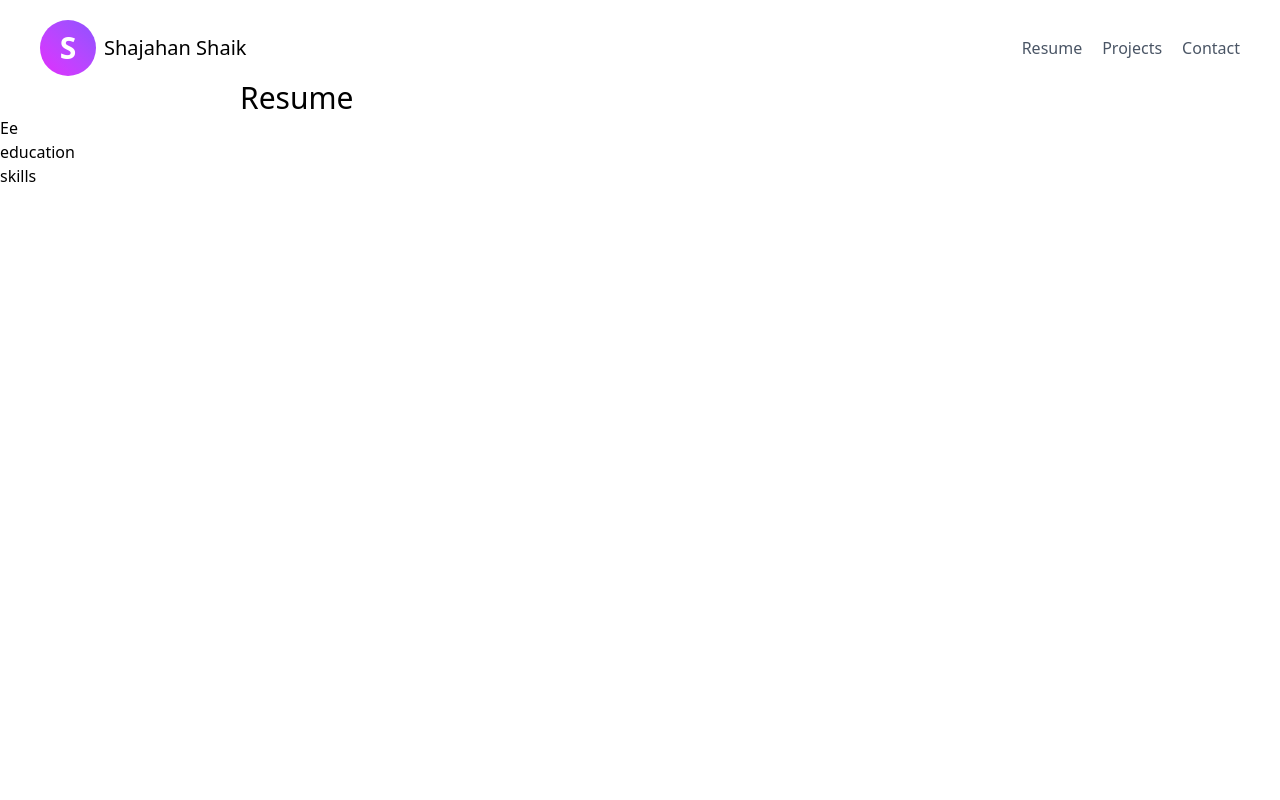
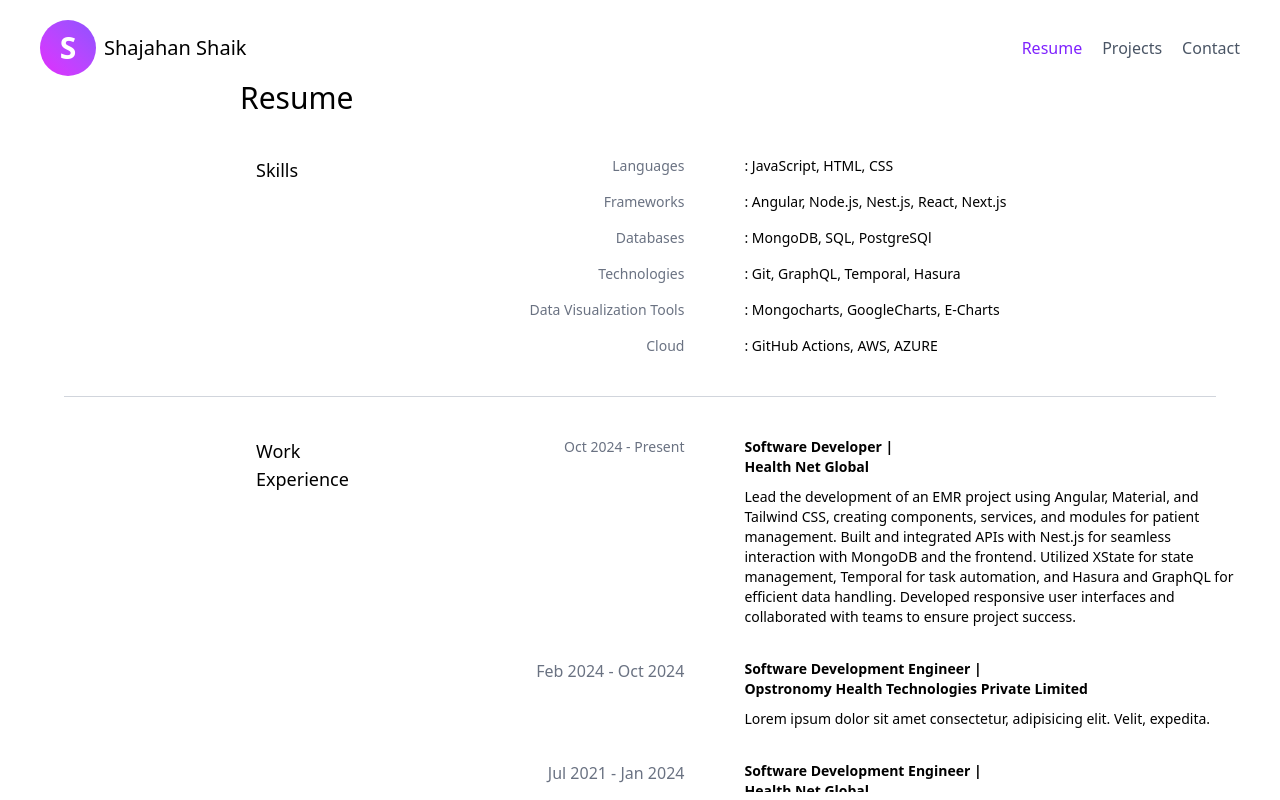
Before and after one commit to shajahansheik/portfolio, a Next.js app: page /resume in a window 1280 px wide. Built offline with nearby package versions, Linux system fonts and the light colour scheme.

Commit message:
resume page created

```diff
--- a/app/components/bottomnav.tsx
+++ b/app/components/bottomnav.tsx
@@ -1,13 +1,40 @@
+import Link from 'next/link'
 import React from 'react'
 
 export default function BottomNav() {
   return (
-    <div className='flex items-center justify-between border-t mx-32 font-sans text-sm py-4 px-20'>
-      <div className='flex flex-col space-y-1'><span className='text-gray-400'>Email</span><span>shajahan.j2se@gmail.com</span></div>
+    <>
+    <div className='mx-16 text-gray-300'><hr/></div>
+    <div className='flex items-center justify-between  mx-32 font-sans text-sm py-4 px-20'>
+      <div className='flex flex-col space-y-1'><span className='text-gray-400'>Email</span><span><a href="mailto:shajahan.j2se@gmail.com" className="hover:text-gray-900">
+                  shajahan.j2se@gmail.com
+                  </a></span></div>
       <div className='flex flex-col space-y-1'>
         <span className='text-gray-400'>Follow Me</span>
         <div className='flex space-x-0.5'>
+          <Link href='https://www.linkedin.com/in/shajahan-shaik-22b012195/' target='_blank'>
             <span><svg width="25px" height="25px" viewBox="0 0 16 16" xmlns="http://www.w3.org/2000/svg" fill="none"><path fill="#0A66C2" d="M12.225 12.225h-1.778V9.44c0-.664-.012-1.519-.925-1.519-.926 0-1.068.724-1.068 1.47v2.834H6.676V6.498h1.707v.783h.024c.348-.594.996-.95 1.684-.925 1.802 0 2.135 1.185 2.135 2.728l-.001 3.14zM4.67 5.715a1.037 1.037 0 01-1.032-1.031c0-.566.466-1.032 1.032-1.032.566 0 1.031.466 1.032 1.032 0 .566-.466 1.032-1.032 1.032zm.889 6.51h-1.78V6.498h1.78v5.727zM13.11 2H2.885A.88.88 0 002 2.866v10.268a.88.88 0 00.885.866h10.226a.882.882 0 00.889-.866V2.865a.88.88 0 00-.889-.864z" /></svg></span>
+          </Link>
+          <Link href='https://github.com/shajahansheik' target='_blank'>
+            <svg width="24px" height="24px" viewBox="0 0 20 20" version="1.1" xmlns="http://www.w3.org/2000/svg">
+
+              <title>github [#142]</title>
+              <desc>Created with Sketch.</desc>
+              <defs>
+
+              </defs>
+              <g id="Page-1" stroke="none" strokeWidth="1" fill="none" fillRule="evenodd">
+                <g id="Dribbble-Light-Preview" transform="translate(-140.000000, -7559.000000)" fill="#000000">
+                  <g id="icons" transform="translate(56.000000, 160.000000)">
+                    <path d="M94,7399 C99.523,7399 104,7403.59 104,7409.253 C104,7413.782 101.138,7417.624 97.167,7418.981 C96.66,7419.082 96.48,7418.762 96.48,7418.489 C96.48,7418.151 96.492,7417.047 96.492,7415.675 C96.492,7414.719 96.172,7414.095 95.813,7413.777 C98.04,7413.523 100.38,7412.656 100.38,7408.718 C100.38,7407.598 99.992,7406.684 99.35,7405.966 C99.454,7405.707 99.797,7404.664 99.252,7403.252 C99.252,7403.252 98.414,7402.977 96.505,7404.303 C95.706,7404.076 94.85,7403.962 94,7403.958 C93.15,7403.962 92.295,7404.076 91.497,7404.303 C89.586,7402.977 88.746,7403.252 88.746,7403.252 C88.203,7404.664 88.546,7405.707 88.649,7405.966 C88.01,7406.684 87.619,7407.598 87.619,7408.718 C87.619,7412.646 89.954,7413.526 92.175,7413.785 C91.889,7414.041 91.63,7414.493 91.54,7415.156 C90.97,7415.418 89.522,7415.871 88.63,7414.304 C88.63,7414.304 88.101,7413.319 87.097,7413.247 C87.097,7413.247 86.122,7413.234 87.029,7413.87 C87.029,7413.87 87.684,7414.185 88.139,7415.37 C88.139,7415.37 88.726,7417.2 91.508,7416.58 C91.513,7417.437 91.522,7418.245 91.522,7418.489 C91.522,7418.76 91.338,7419.077 90.839,7418.982 C86.865,7417.627 84,7413.783 84,7409.253 C84,7403.59 88.478,7399 94,7399" id="github-[#142]">
+
+                    </path>
+                  </g>
+                </g>
+              </g>
+            </svg>
+          </Link>
+          <Link href='https://www.instagram.com/shajahan__shaik/' target='_blank'>
             <span>
               <svg width="25px" height="25px" viewBox="0 0 32 32" fill="none" xmlns="http://www.w3.org/2000/svg">
                 <rect x="2" y="2" width="28" height="28" rx="6" fill="url(#paint0_radial_87_7153)" />
@@ -36,9 +63,11 @@ export default function BottomNav() {
                 </defs>
               </svg>
             </span>
+          </Link>
         </div>
       </div>
       <div className='flex flex-col space-y-1'><span className='text-gray-400'>Location</span><span>Hyderabad, Telangana</span></div>
     </div>
+    </>
   )
 }
--- a/app/components/education.tsx
+++ b/app/components/education.tsx
@@ -2,6 +2,24 @@ import React from 'react'
 
 export default function Education() {
   return (
-    <div>education</div>
+    <div className=' grid grid-cols-3'>
+      <div className='px-64 text-lg'>Education</div>
+      <div className='space-y-8 col-span-2 text-sm'>
+        <div className='grid grid-cols-3 gap-10'>
+          <div className='text-right text-gray-500'>2017 - 2020</div>
+          <div className='space-y-2.5 col-span-2 pl-5 pr-10'>
+            <div className='font-semibold'> Master of Technology | <br /> TKR Engineering College, Affiliated with JNTUH </div>
+            <p>Lorem ipsum dolor sit amet consectetur, adipisicing elit. Velit, expedita.</p>
+          </div>
+        </div>
+        <div className='grid grid-cols-3 gap-10'>
+          <div className='text-right text-gray-500'>2013 - 2017</div>
+          <div className='space-y-2.5 col-span-2 pl-5 pr-10'>
+            <div className='font-semibold'> Bachelor of Technology | <br /> Madhira Institute of Technology & Sciences, Affiliated with JNTUH </div>
+            <p>Lorem ipsum dolor sit amet consectetur, adipisicing elit. Velit, expedita.</p>
+          </div>
+        </div>
+      </div>
+    </div>
   )
 }
--- a/app/components/experience.tsx
+++ b/app/components/experience.tsx
@@ -2,6 +2,31 @@ import React from 'react'
 
 export default function Experience() {
   return (
-    <div>Ee</div>
+    <div className=' grid grid-cols-3'>
+      <div className='px-64 text-lg'>Work <br/>Experience</div>
+      <div className='space-y-8 col-span-2'>
+        <div className='grid grid-cols-3 gap-10 text-sm'>
+          <div className='text-right text-gray-500'>Oct 2024 - Present</div>
+          <div className='space-y-2.5 col-span-2 pl-5 pr-10'>
+            <div className='font-semibold text-sm'> Software Developer | <br/> Health Net Global </div>
+            <p className='text-sm '>Lead the development of an EMR project using Angular, Material, and Tailwind CSS, creating components, services, and modules for patient management. Built and integrated APIs with Nest.js for seamless interaction with MongoDB and the frontend. Utilized XState for state management, Temporal for task automation, and Hasura and GraphQL for efficient data handling. Developed responsive user interfaces and collaborated with teams to ensure project success.</p>
+          </div>
+        </div>
+        <div className='grid grid-cols-3 gap-10'>
+          <div className='text-right text-gray-500'>Feb 2024 - Oct 2024</div>
+          <div className='space-y-2.5 col-span-2 pl-5 pr-10'>
+            <div className='font-semibold text-sm'> Software Development Engineer | <br/> Opstronomy Health Technologies Private Limited </div>
+            <p className='text-sm'>Lorem ipsum dolor sit amet consectetur, adipisicing elit. Velit, expedita.</p>
+          </div>
+        </div>
+        <div className='grid grid-cols-3 gap-10'>
+          <div className='text-right text-gray-500'>Jul 2021 - Jan 2024</div>
+          <div className='space-y-2.5 col-span-2 pl-5 pr-10'>
+            <div className='font-semibold text-sm'> Software Development Engineer | <br/> Health Net Global </div>
+            <p className='text-sm'>Developed and maintained patient medical record web applications using Next.js and Nest.js, with data sourced from backend services in JSON format. Designed responsive interfaces with Tailwind CSS and created dynamic data visualizations using ECharts. Integrated WhatsApp messaging via Twilio and generated PDFs using Puppeteer. Implemented media queries for responsive design and added side navigation for enhanced user experience. Collaborated with cross-functional teams to deliver robust and user-friendly solutions.</p>
+          </div>
+        </div>
+      </div>
+    </div>
   )
 }
--- a/app/components/skills.tsx
+++ b/app/components/skills.tsx
@@ -2,6 +2,47 @@ import React from 'react'
 
 export default function Skills() {
   return (
-    <div>skills</div>
+    <div className=' grid grid-cols-3'>
+      <div className='px-64 text-lg'>Skills</div>
+      <div className='space-y-4 col-span-2 text-sm'>
+        <div className='grid grid-cols-3 gap-10'>
+          <div className='text-right text-gray-500'>Languages</div>
+          <div className='space-y-2.5 col-span-2 pl-5 pr-10'>
+            : JavaScript, HTML, CSS
+          </div>
+        </div>
+        <div className='grid grid-cols-3 gap-10'>
+          <div className='text-right text-gray-500'>Frameworks</div>
+          <div className='space-y-2.5 col-span-2 pl-5 pr-10'>
+            : Angular, Node.js, Nest.js, React, Next.js
+          </div>
+        </div>
+        <div className='grid grid-cols-3 gap-10'>
+          <div className='text-right text-gray-500'>Databases</div>
+          <div className='space-y-2.5 col-span-2 pl-5 pr-10'>
+            : MongoDB, SQL, PostgreSQl
+          </div>
+        </div>
+        <div className='grid grid-cols-3 gap-10'>
+          <div className='text-right text-gray-500'>Technologies</div>
+          <div className='space-y-2.5 col-span-2 pl-5 pr-10'>
+            : Git, GraphQL, Temporal, Hasura
+          </div>
+        </div>
+        <div className='grid grid-cols-3 gap-10'>
+          <div className='text-right text-gray-500'>Data Visualization Tools</div>
+          <div className='space-y-2.5 col-span-2 pl-5 pr-10'>
+            : Mongocharts, GoogleCharts, E-Charts
+          </div>
+        </div>
+        <div className='grid grid-cols-3 gap-10'>
+          <div className='text-right text-gray-500'>Cloud</div>
+          <div className='space-y-2.5 col-span-2 pl-5 pr-10'>
+            : GitHub Actions, AWS, AZURE
+          </div>
+        </div>
+      </div>
+
+    </div>
   )
 }
--- a/app/components/topnav.tsx
+++ b/app/components/topnav.tsx
@@ -1,7 +1,16 @@
+'use client';
 import Link from 'next/link'
+import { usePathname } from 'next/navigation';
 import React from 'react'
 
 export default function TopNav() {
+  const pathName = usePathname()
+
+  function getTextColor(path: any) {
+    if (path == pathName) {
+      return 'text-violet-600 hover:text-violet-400'
+    }
+  }
   return (
     <div className='flex items-center justify-between px-10 py-5'>
       <div className='flex items-center space-x-2'>
@@ -9,9 +18,9 @@ export default function TopNav() {
         <div className='text-xl'><Link href='/'><span>Shajahan Shaik</span></Link></div>
       </div>
       <div className='flex space-x-5'>
-        <div><Link href='/resume' className='text-gray-600 hover:text-black'>Resume</Link></div>
-        <div><Link href='/projects' className='text-gray-600 hover:text-black'>Projects</Link></div>
-        <div><Link href='/contact' className='text-gray-600 hover:text-black'>Contact</Link></div>
+        <div><Link href='/resume' className={`text-gray-600 hover:text-black ${getTextColor('/resume')}`}>Resume</Link></div>
+        <div><Link href='/projects' className={`text-gray-600 hover:text-black ${getTextColor('/projects')}`}>Projects</Link></div>
+        <div><Link href='/contact' className={`text-gray-600 hover:text-black ${getTextColor('/contact')}`}>Contact</Link></div>
       </div>
     </div>
   )
--- a/app/layout.tsx
+++ b/app/layout.tsx
@@ -15,7 +15,7 @@ export default function RootLayout({
   return (
     <html lang="en">
       <body
-        className="h-screen w-screen"
+        className="h-screen w-screen overflow-hidden"
       >
         <div className="h-[10%]">
         <TopNav/>
--- a/app/resume/page.tsx
+++ b/app/resume/page.tsx
@@ -2,15 +2,21 @@ import React from 'react'
 import Experience from '../components/experience'
 import Education from '../components/education'
 import Skills from '../components/skills'
+import BottomNav from '../components/bottomnav'
 
 export default function page() {
   return (
-    <div>
+    <div className='space-y-5'>
       <div className='px-60 text-3xl'>Resume</div>
-      <div>
+      <div className='overflow-scroll h-[41rem] py-5'>
+      <div className='space-y-10  pb-8'>
+        <Skills/>
+        <div className='mx-16 text-gray-300'><hr/></div>
         <Experience/>
+        <div className='mx-16 text-gray-300'><hr/></div>
         <Education/>
-        <Skills/>
+      </div>
+      <BottomNav />
       </div>
     </div>
   )
```
Lines whose indentation alone changed are shown as unchanged.
